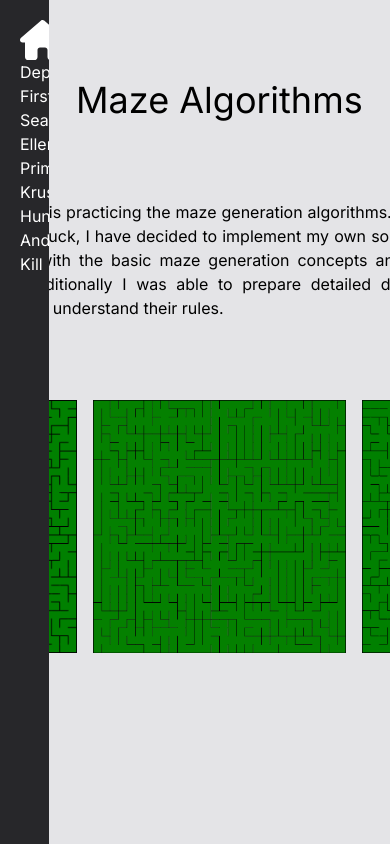
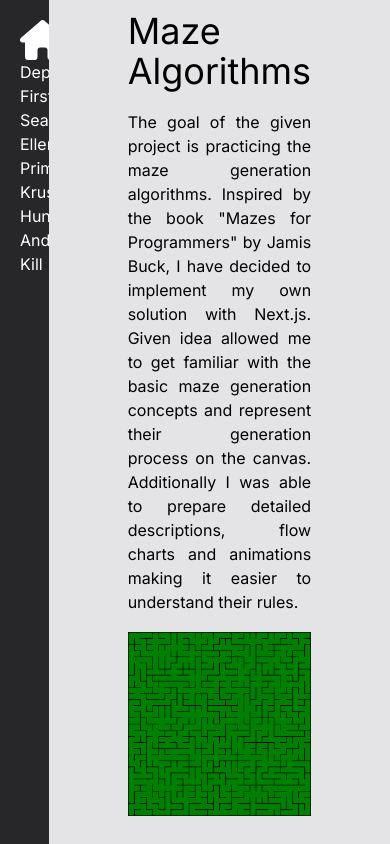
Before and after one commit to NoxSensei/Maze-Algorithms, a Next.js app: page / in a window 390 px wide. Built offline with nearby package versions, Linux system fonts and the light colour scheme.

Commit message:
feat: make the home page responsive

```diff
--- a/src/app/layout.tsx
+++ b/src/app/layout.tsx
@@ -12,7 +12,7 @@ export const metadata: Metadata = {
 export default function RootLayout({children}: Readonly<{ children: React.ReactNode }>) {
     return (
         <html lang="en">
-        <body className={`${inter.className} bg-zinc-200`}>
+        <body className={`${inter.className} bg-zinc-200 h-full`}>
         <AlgorithmSelectionMenuLayout>
             {children}
         </AlgorithmSelectionMenuLayout>
--- a/src/app/page.tsx
+++ b/src/app/page.tsx
@@ -1,19 +1,17 @@
 'use client'
 
-import ellerComplexExampleImg from "../../public/mazes/eller/complex-example.png";
 import kruskalComplexExampleImg from "../../public/mazes/kruskal/complex-example.png";
-import primComplexExampleImg from "../../public/mazes/prim/complex-example.png";
 import IllustrativeImageComponent from "@/app/algorithms/_common/components/details/illustrative-image";
 
 export default function HomePage() {
-    return <div className="grid grid-cols-3">
-        <div className="col-start-2 flex justify-center pt-20 text-black">
+    return <div className="grid grid-cols-3 h-auto">
+        <div className="col-start-2 flex justify-center pt-[10%] text-black">
             <div className="flex flex-col">
                 <span className="flex justify-center text-4xl">
                     Maze Algorithms
                 </span>
 
-                <p className="pt-20 pb-20 text-justify">
+                <p className="pt-[10%] pb-[10%] text-justify">
                     The goal of the given project is practicing the maze generation algorithms. Inspired by the
                     book &quot;Mazes for Programmers&quot; by Jamis Buck, I have decided to implement my own
                     solution with Next.js. Given idea allowed me to get familiar with the basic maze generation
@@ -21,14 +19,8 @@ export default function HomePage() {
                     detailed descriptions, flow charts and animations making it easier to understand their rules.
                 </p>
 
-                <div className="flex justify-evenly gap-4">
-                    <IllustrativeImageComponent image={kruskalComplexExampleImg} height="30vh"
-                                                alt={'Maze Example'}/>
-
-                    <IllustrativeImageComponent image={ellerComplexExampleImg} height="30vh"
-                                                alt={'Maze Example'}/>
-
-                    <IllustrativeImageComponent image={primComplexExampleImg} height="30vh"
+                <div className="pb-[10%] h-full">
+                    <IllustrativeImageComponent image={kruskalComplexExampleImg} height="100%"
                                                 alt={'Maze Example'}/>
                 </div>
             </div>
```
